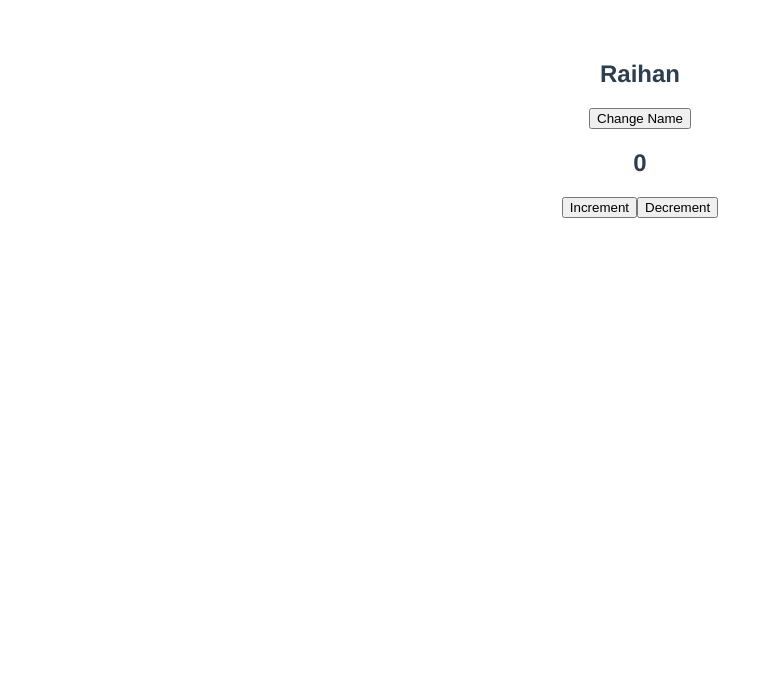
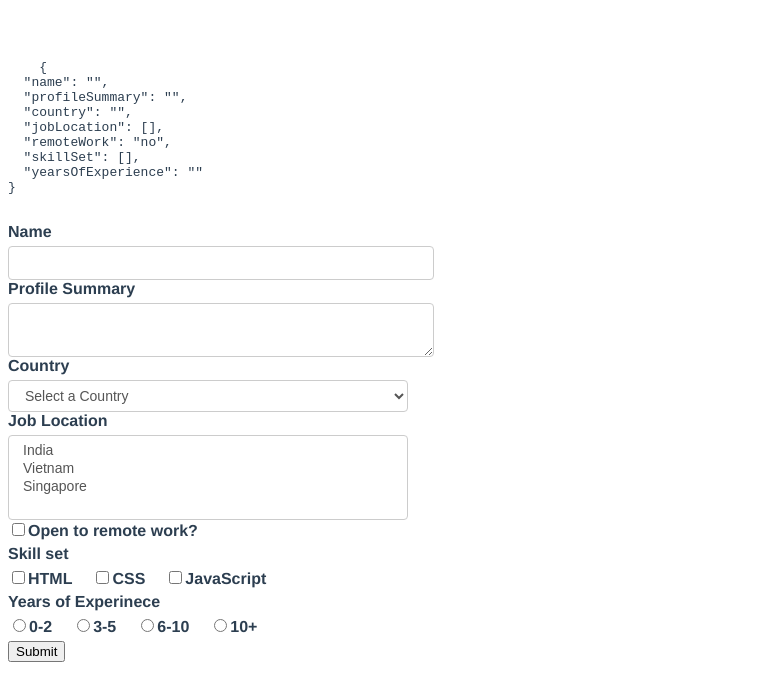
Before and after one commit to raihanwebmaster/Learn-Vue.js, a Vue app: page / in a window 1280 px wide. Shown: the top 700 px of the page, without its empty margins (0-773 px from the left). Built offline with nearby package versions, Linux system fonts and the light colour scheme.

Commit message:
form handling

```diff
--- a/src/App.vue
+++ b/src/App.vue
@@ -1,17 +1,83 @@
-<!---------------------- Event Handling ------------------------->
+<!---------------------- Form Handling ------------------------->
 <template>
-  <h2>{{ name }}</h2>
   <div>
-    <button v-on:click="changeName">Change Name</button>
+    <pre>
+    {{ JSON.stringify(formValues, null, 2) }}
+  </pre>
   </div>
-  <!-- <div>
-    <button v-on:mouseover="name = 'Uddin'">Change Name</button>
-  </div> -->
-  <h2>{{ count }}</h2>
-  <div>
-    <button @click="increment(1, $event)">Increment</button>
-    <button v-on:click="decrement(5)">Decrement</button>
-  </div>
+  <form @submit="submitForm">
+    <div>
+      <label for="name">Name</label>
+      <input type="text" id="name" v-model="formValues.name">
+    </div>
+
+
+    <div>
+      <label for="profile">Profile Summary</label>
+      <textarea id="profile" v-model="formValues.profileSummary" />
+      <!-- <textarea name="" id="profile" cols="30" rows="10" v-model="formValues.profileSummary"></textarea> -->
+    </div>
+
+
+    <div>
+      <label for="country">Country</label>
+      <select id="country" v-model="formValues.country">
+        <option value="">Select a Country</option>
+        <option value="india">India</option>
+        <option value="vietnam">Vietnam</option>
+        <option value="singapore">Singapore</option>
+      </select>
+    </div>
+
+
+
+    <div>
+      <label for="job-location">Job Location</label>
+      <select id="job-location" multiple v-model="formValues.jobLocation">>
+        <option value="india">India</option>
+        <option value="vietnam">Vietnam</option>
+        <option value="singapore">Singapore</option>
+      </select>
+    </div>
+
+
+
+    <div>
+      <input type="checkbox" id="remoteWork" v-model="formValues.remoteWork" true-value="yes" false-value="no">
+      <label for="remoteWork">Open to remote work?</label>
+    </div>
+
+
+
+    <div>
+      <label>Skill set</label>
+      <input type="checkbox" id=" html" value="html" v-model="formValues.skillSet" />
+      <label for="html">HTML</label>
+      <input type="checkbox" id="css" value="css" v-model="formValues.skillSet" />
+      <label for="css">CSS</label>
+      <input type="checkbox" id="javascript" value="javascript" v-model="formValues.skillSet" />
+      <label for="javascript">JavaScript</label>
+    </div>
+
+
+    <div>
+      <label> Years of Experinece</label>
+      <input type="radio" id="0-2" value="0-2" v-model="formValues.yearsOfExperience">
+      <label for="0-2">0-2</label>
+      <input type="radio" id="3-5" value="3-5" v-model="formValues.yearsOfExperience">
+      <label for="3-5">3-5</label>
+      <input type="radio" id="6-10" value="6-10" v-model="formValues.yearsOfExperience">
+      <label for="6-10">6-10</label>
+      <input type="radio" id="10+" value="10+" v-model="formValues.yearsOfExperience">
+      <label for="10+">10+</label>
+    </div>
+
+
+
+    <div>
+      <button>Submit</button>
+    </div>
+  </form>
 </template>
 
 
@@ -21,21 +87,21 @@ export default {
   name: "App",
   data() {
     return {
-      name: 'Raihan',
-      count: 0,
+      formValues: {
+        name: '',
+        profileSummary: '',
+        country: '',
+        jobLocation: [],
+        remoteWork: "no",
+        skillSet: [],
+        yearsOfExperience: '',
+      }
     };
   },
   methods: {
-    changeName(event) {
-      this.name = 'Uddin'
-      console.log(event)
-    },
-    increment(num,event) {
-      this.count += num
-      console.log('Event',event)
-    },
-    decrement(num) {
-      this.count -= num
+    submitForm(event) {
+      event.preventDefault();
+      console.log('from values', this.formValues)
     }
   }
 };
@@ -46,8 +112,35 @@ export default {
   font-family: Avenir, Helvetica, Arial, sans-serif;
   -webkit-font-smoothing: antialiased;
   -moz-osx-font-smoothing: grayscale;
-  text-align: center;
+  /* text-align: center; */
   color: #2c3e50;
   margin-top: 60px;
 }
+
+label {
+  font-weight: bold;
+  display: flex;
+  margin-bottom: 5px;
+}
+
+input+label {
+  font-weight: bold;
+  display: inline-flex;
+  margin-right: 20px;
+}
+
+input[type='text'],
+textarea,
+select {
+  display: block;
+  width: 400px;
+  padding: 6px 12px;
+  font-size: 14px;
+  line-height: 1.42857143;
+  color: #555;
+  background-color: #fff;
+  background-image: none;
+  border: 1px solid #ccc;
+  border-radius: 4px;
+}
 </style>
```
